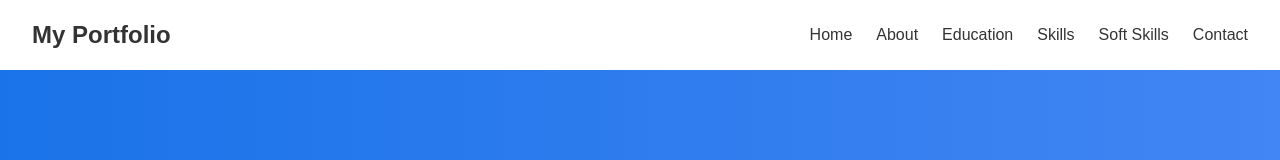
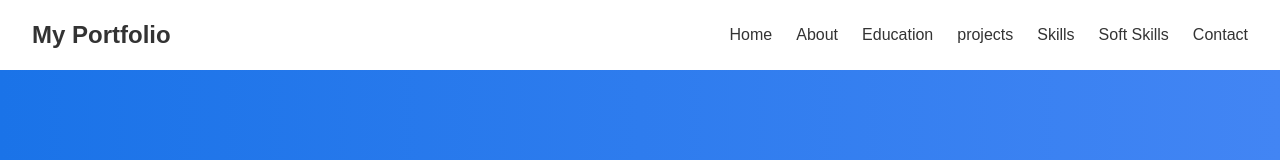
Before and after one commit to Harish030204/Myportfoli, a plain HTML site: page index.html in a window 1280 px wide. Shown: the top 160 px of the page. Drawn offline with Linux system fonts and the light colour scheme.

Commit message:
add project section onthe code

```diff
--- a/index.html
+++ b/index.html
@@ -16,6 +16,7 @@
         <li><a href="#home">Home</a></li>
         <li><a href="#about">About</a></li>
         <li><a href="#education">Education</a></li>
+        <li><a href="#projects">projects</a></li>
         <li><a href="#skills">Skills</a></li>
         <li><a href="#soft-skills">Soft Skills</a></li>
         <li><a href="#contact">Contact</a></li>
```
